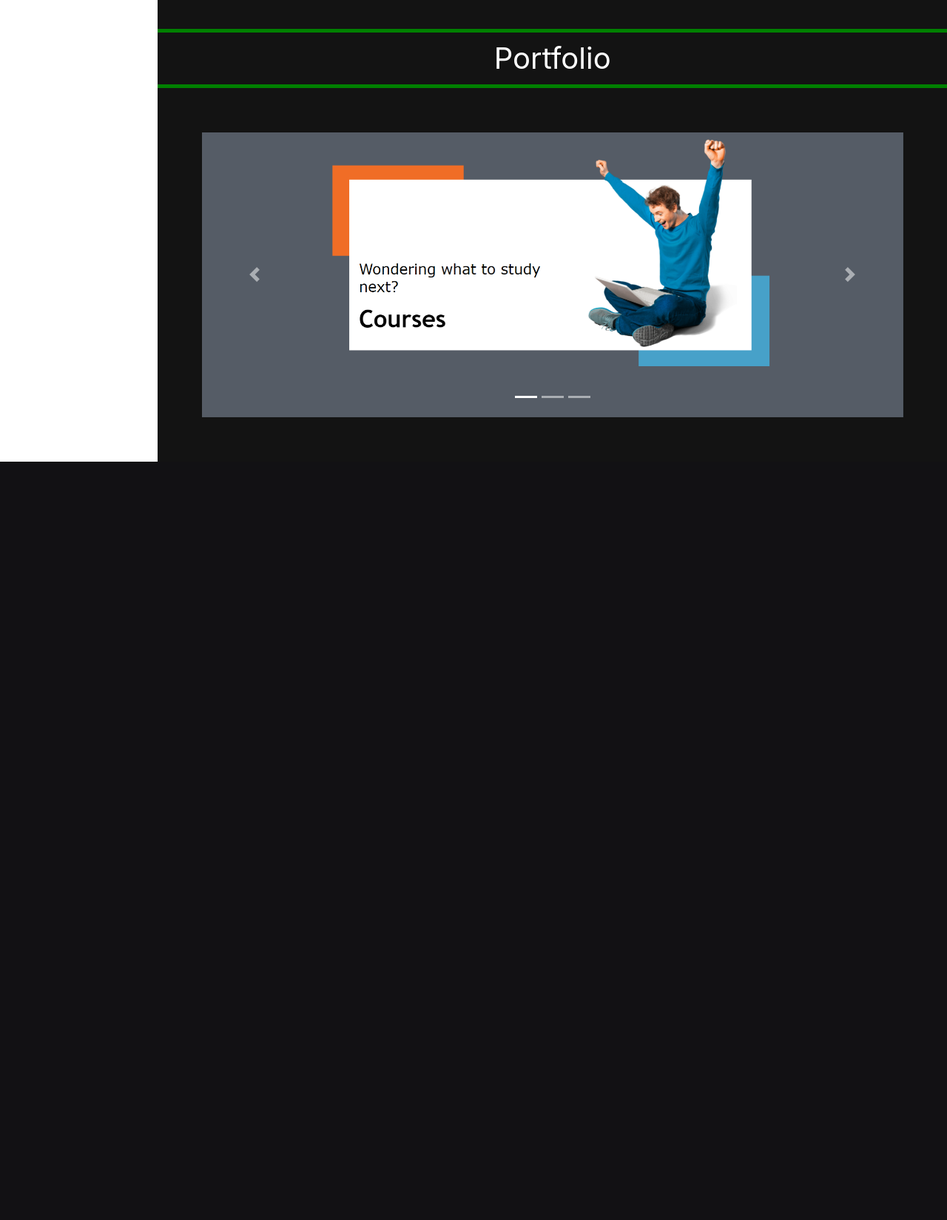
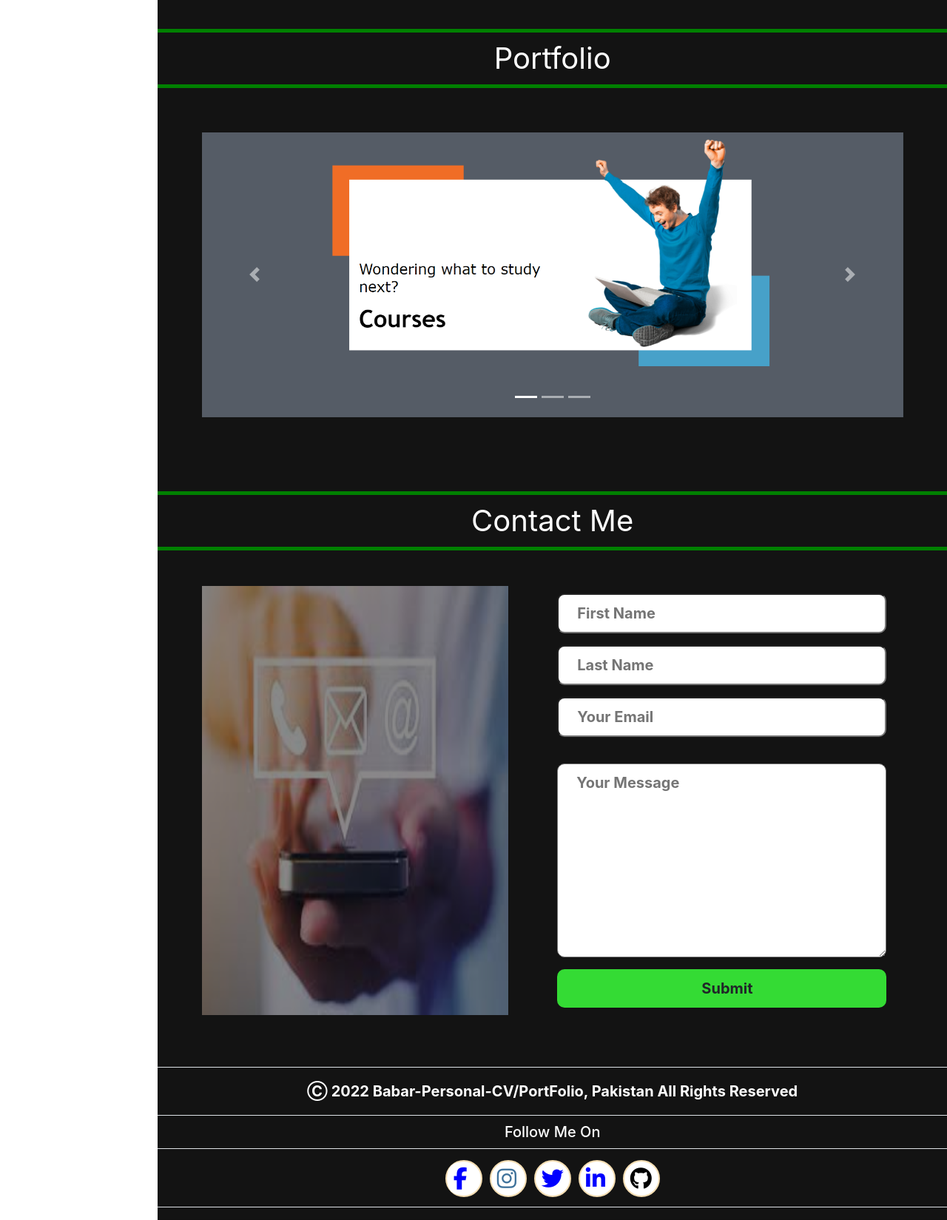
Before and after one commit to Babar-Jawad-Anjum/Babar-Personal-CV-Quiz-Deployment, a PHP site: page / in a window 1280 px wide. Shown: the part 3304-4953 px from the top of the page at 74% size. Before the commit the page ends 3928 px from the top, so only its background shows below. Run offline with PHP 8.4, Linux system fonts and the light colour scheme; some libraries are stand-ins or nearby versions.

Commit message:
footer commit

```diff
--- a/CV.htm
+++ b/CV.htm
@@ -414,6 +414,55 @@
             <!-- portfolio section ends -->
 
 
+            <!-- contact section starts -->
+            <div class="contact" id="contact">
+              <div class="contact-heading row" >Contact Me</div>
+              <div class="row d-flex justify-content-center mt-5">
+                <div class="contact-img col-md-5 d-none d-md-block h-100 w-100"><img src="/Img/contact_img.jpg" alt=""></div>
+                <div class="inner_contact_div2 col-12 col-md-6">
+                  <form>
+                    <div class="row"><input type="text" id="fname" name="fname" placeholder="First Name"><br></div>
+                    <div class="row"><input type="text" id="lname" name="lname" placeholder="Last Name"></div>
+                    <div class="row"><input type="email" name="" id="" placeholder="Your Email"></div>
+                    <br>
+                    <div class="row"><textarea rows="8" cols="44" name="comment" form="usrform" placeholder="Your Message"></textarea></div>
+                    <div class="row"><input class="btn" style="background-color: rgb(52, 219, 52); font-size: 20px; font-weight: bold;" type="button" value="Submit" placeholder="Submit"></div>
+                  </form>
+                </div>
+              </div>
+            </div>
+            <!-- contact section ends -->
+
+
+            <!-- footer content -->
+            <div class="footer">
+              <div class="row copyright border-bottom border-top d-flex justify-content-center">
+                <h4>Ⓒ 2022 Babar-Personal-CV/PortFolio, Pakistan All Rights Reserved</h4>
+              </div>
+              <div class="row follow border-bottom">
+                <h5>Follow Me On</h5>
+              </div>
+              <div class="row icons border-bottom pb-2">
+                <div class="fb">
+                  <a href="https://www.facebook.com/baber4900" target="_blank"> <i class="fa fa-facebook pl-2"></i></a>
+              </div>
+              <div class="fb">
+                  <a href="https://www.instagram.com/invites/contact/?i=2n0rbabfb1cm&utm_content=4bx54d1" target="_blank"><i style="color: #3f729b ;"  class="fa fa-instagram"></i></a>
+              </div>
+              <div class="fb">
+                  <a href="https://twitter.com/Babar_410?t=U_ckJf7hrmimS0mLppDKCw&s=08" target="_blank"> <i class="fa fa-twitter"></i></a>
+              </div>
+              <div class="fb">
+                  <a href="https://www.linkedin.com/in/babar-mughal-39a067227" target="_blank"><i class="fa fa-linkedin"></i></a>
+              </div>
+              <div class="fb">
+                  <a href="https://github.com/Babar-Jawad-Anjum" target="_blank"><i  style="color: black;" class="fa fa-github"></i></a>
+              </div>
+              </div>
+              <hr>
+            </div>
+
+
 
 
           </div>
--- a/style.css
+++ b/style.css
@@ -584,3 +584,121 @@ span
     padding-top: 60px;
     padding-bottom: 60px;
 }
+
+
+/* contact section */
+.contact
+{
+    color: white;
+    background-color: #131313;
+    /* height: 1000px; */
+    padding-top: 40px;
+    padding-bottom: 70px;
+}
+.contact > .row
+{
+    margin-right: 0;
+    margin-left: 0;
+}
+.contact-heading
+{
+    display: flex;
+    justify-content: center;
+    border-bottom: 5px solid green;
+    border-top: 5px solid green;
+    font-size: 40px;
+    padding: 5px;
+}
+.contact-img img
+{
+    opacity: 0.5;
+    width: 100%;
+    height: 580px;
+}
+.inner_contact_div2
+{
+    /* border: 2px solid wheat; */
+    width: 50%;
+
+    padding-left: 60px;
+}
+.inner_contact_div2 input
+{
+    margin: 6px;
+    margin-top: 10px;
+    padding: 10px;
+    width: 91%;
+    font-size: 20px;
+    font-weight: bold;
+    border-radius: 10px;
+    padding-left: 25px;
+    /* background-color: #15fa00; */
+}
+.inner_contact_div2 textarea
+{
+    margin: 6px;
+    padding: 10px;
+    width: 91%;
+    font-size: 20px;
+    border-radius: 10px;
+    font-weight: bold;
+    padding-left: 25px;
+}
+.btn:hover
+{
+    cursor: pointer;
+    font-weight: bold;
+    opacity: 0.7;
+}
+
+
+/* footer */
+.footer
+{
+    color: white;
+    background-color: #131313;
+
+}
+.footer > .row
+{
+    margin-right: 0;
+    margin-left: 0;
+}
+.copyright h4
+{
+    font-size: 20px;
+    /* text-align: center; */
+    margin: 20px;
+    font-weight: bold;
+}
+.follow h5
+{
+    font-size: 20px;
+    padding: 10px;
+    margin: auto;
+}
+.icons
+{
+    /* border: 2px solid red; */
+    display: flex;
+    justify-content: center ;
+    margin-bottom: 10px;
+    margin-top: 10px;
+}
+.fb
+{
+    height: 50px;
+    width: 50px;
+    border: 2px solid wheat;
+    margin: 5px;
+    border-radius: 100px;
+    background-color: white;
+}
+.fb i
+{
+    background-color: white;
+    color: blue;
+    margin: 1px;
+    font-size: 30px;
+    /* padding-left: 10px; */
+}
```
